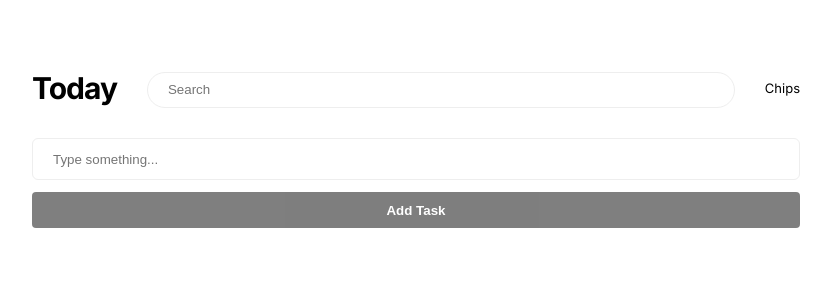
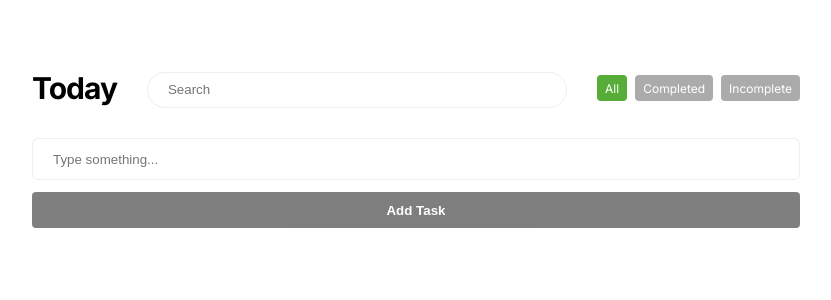
Before and after one commit to mehulsachdeva/todo-list-app, a React (Create React App) app: page / in a window 1280 px wide. Shown: the top 300 px of the page, without its empty margins (224-1055 px from the left). Built offline with nearby package versions, Linux system fonts and the light colour scheme.

Commit message:
Add tabs

```diff
--- /dev/null
+++ b/src/components/common/core/Tabs/Tabs.module.css
@@ -0,0 +1,25 @@
+.container {
+	display: flex;
+	align-items: center;
+	flex-wrap: wrap;
+	column-gap: 8px;
+	row-gap: 4px;
+}
+.tab {
+	display: flex;
+	align-items: center;
+	justify-content: center;
+	width: max-content;
+	height: 26px;
+	padding: 2px 8px;
+	font-size: 12px;
+	background: #ababab;
+	border-radius: 4px;
+	color: #ffffff;
+	cursor: pointer;
+}
+
+.selectedTab {
+	background: #56ad37;
+	cursor: default;
+}
--- /dev/null
+++ b/src/components/common/core/Tabs/index.tsx
@@ -0,0 +1,33 @@
+import { memo } from "react"
+import styles from "./Tabs.module.css"
+import { TabType } from "components/types/tabs"
+
+interface TabsProps {
+	tabs: Array<TabType>
+	selected: TabType | null
+	onClick: (tab: TabType) => void
+}
+
+const Tabs = (props: TabsProps) => {
+	const { tabs, selected, onClick } = props
+
+	return (
+		<div className={styles.container}>
+			{tabs.map((tab) => {
+				const isSelected = selected?.key === tab.key
+
+				return (
+					<div
+						key={tab.key}
+						className={`${styles.tab} ${isSelected ? styles.selectedTab : ""}`}
+						onClick={() => onClick(tab)}
+					>
+						{tab.label}
+					</div>
+				)
+			})}
+		</div>
+	)
+}
+
+export default memo(Tabs)
--- /dev/null
+++ b/src/components/pages/Home/constants.ts
@@ -0,0 +1,14 @@
+export const TABS = [
+	{
+		key: "all",
+		label: "All",
+	},
+	{
+		key: "completed",
+		label: "Completed",
+	},
+	{
+		key: "incomplete",
+		label: "Incomplete",
+	},
+]
--- a/src/components/pages/Home/index.tsx
+++ b/src/components/pages/Home/index.tsx
@@ -1,23 +1,34 @@
 import { useState, useLayoutEffect, useContext } from "react"
 import styles from "./Home.module.css"
 import { ListContext } from "contexts/list"
+import Tabs from "components/common/core/Tabs"
 import Input from "components/common/shared/Input"
 import ListItem from "components/common/core/ListItem"
 import AddNewTask from "components/common/core/AddNewTask"
+import { TABS } from "./constants"
 import { debounce } from "utils/debounce"
+import { TabType } from "components/types/tabs"
 import { ListItemType } from "components/types/list"
 
 const Home = () => {
 	const [searchValue, setSearchValue] = useState<string>("")
 	const [listClone, setListClone] = useState<Array<ListItemType>>([])
+	const [selectedTab, setSelectedTab] = useState<TabType>(TABS[0])
 	const { list, addItem, removeItem, checkItem } = useContext<any>(ListContext)
 
 	useLayoutEffect(() => {
-		const updatedList = list.filter((item: ListItemType) =>
-			item.label?.toLowerCase().includes(searchValue.toLowerCase()),
-		)
+		let updatedList = list.filter((item: ListItemType) => {
+			let statusMatch = true
+			if (selectedTab.key === "completed") {
+				statusMatch = item.completed
+			} else if (selectedTab.key === "incomplete") {
+				statusMatch = !item.completed
+			}
+			const searchMatch = item.label?.toLowerCase().includes(searchValue.toLowerCase())
+			return statusMatch && searchMatch
+		})
 		setListClone(updatedList)
-	}, [list, searchValue])
+	}, [list, searchValue, selectedTab])
 
 	const handleSearchChange = (e) => setSearchValue(e.target.value)
 
@@ -30,7 +41,9 @@ const Home = () => {
 					placeholder="Search"
 					onChange={debounce(handleSearchChange, 500)}
 				/>
-				<div className={styles.chips}>Chips</div>
+				<div className={styles.chips}>
+					<Tabs tabs={TABS} selected={selectedTab} onClick={setSelectedTab} />
+				</div>
 			</div>
 			{searchValue.length > 0 || listClone.length > 0 ? (
 				<div className={styles.list}>
--- /dev/null
+++ b/src/components/types/tabs.ts
@@ -0,0 +1,4 @@
+export type TabType = {
+	key: string
+	label: string
+}
```
